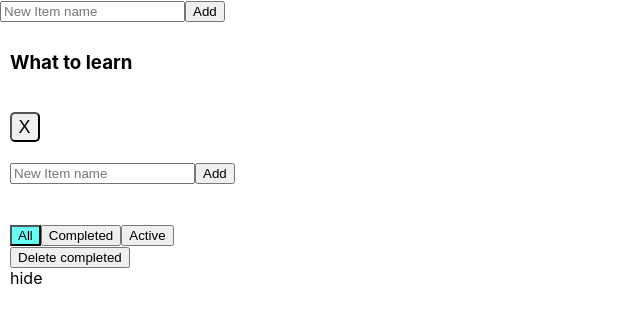
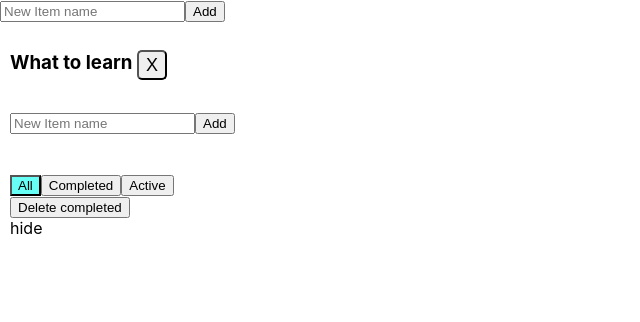
Before and after one commit to vantrey/todoListWithApi, a React (Create React App) app: page / in a window 1280 px wide. Shown: the top 322 px of the page, without its empty margins (0-640 px from the left). Built offline with nearby package versions, Linux system fonts and the light colour scheme.

Commit message:
9th lesson. refactoring id++ work, css complete

```diff
--- a/src/App.css
+++ b/src/App.css
@@ -7,16 +7,28 @@
   width: 300px;
 }
 
+.todoListTitleWrap {
+  display: flex;
+}
+
+.TodoListDelBtn {
+  padding: 18px 0 0 5px;
+}
+
 .todoList > div {
   padding: 10px;
 }
 
 .todoList-task {
-
+display: flex;
 }
 
 .todoList-task.done {
   opacity: 0.5;
+}
+
+.taskDelBtn {
+  padding-left: 5px;
 }
 
 .filter-active {
--- a/src/TodoList.jsx
+++ b/src/TodoList.jsx
@@ -93,8 +93,12 @@ class TodoList extends React.Component {
     return (
       <div className="App">
         <div className="todoList">
-          <TodoListTitle title={this.props.title}/>
-          <Button id={this.props.todoListId} f={this.props.delTodoList} btnName={`X`}/>
+          <div className='todoListTitleWrap'>
+            <TodoListTitle title={this.props.title}/>
+            <div className="TodoListDelBtn">
+              <Button id={this.props.todoListId} f={this.props.delTodoList} btnName={`X`}/>
+            </div>
+          </div>
           <AddNewItemForm addItem={this.addTask}/>
           <TodoListTasks
             delTask={this.delTask}
--- a/src/TodoListTask.js
+++ b/src/TodoListTask.js
@@ -35,7 +35,9 @@ class TodoListTask extends React.Component {
           : <span onClick={this.activateEditMode}>
         {this.props.task.id} - {this.props.task.title} - priority: {this.props.task.priority}
           </span>}
-        <Button id={this.props.task.id} f={this.props.delTask} btnName={`X`}/>
+        <div className='taskDelBtn'>
+          <Button id={this.props.task.id} f={this.props.delTask} btnName={`X`}/>
+        </div>
       </div>
     )
   }
```
